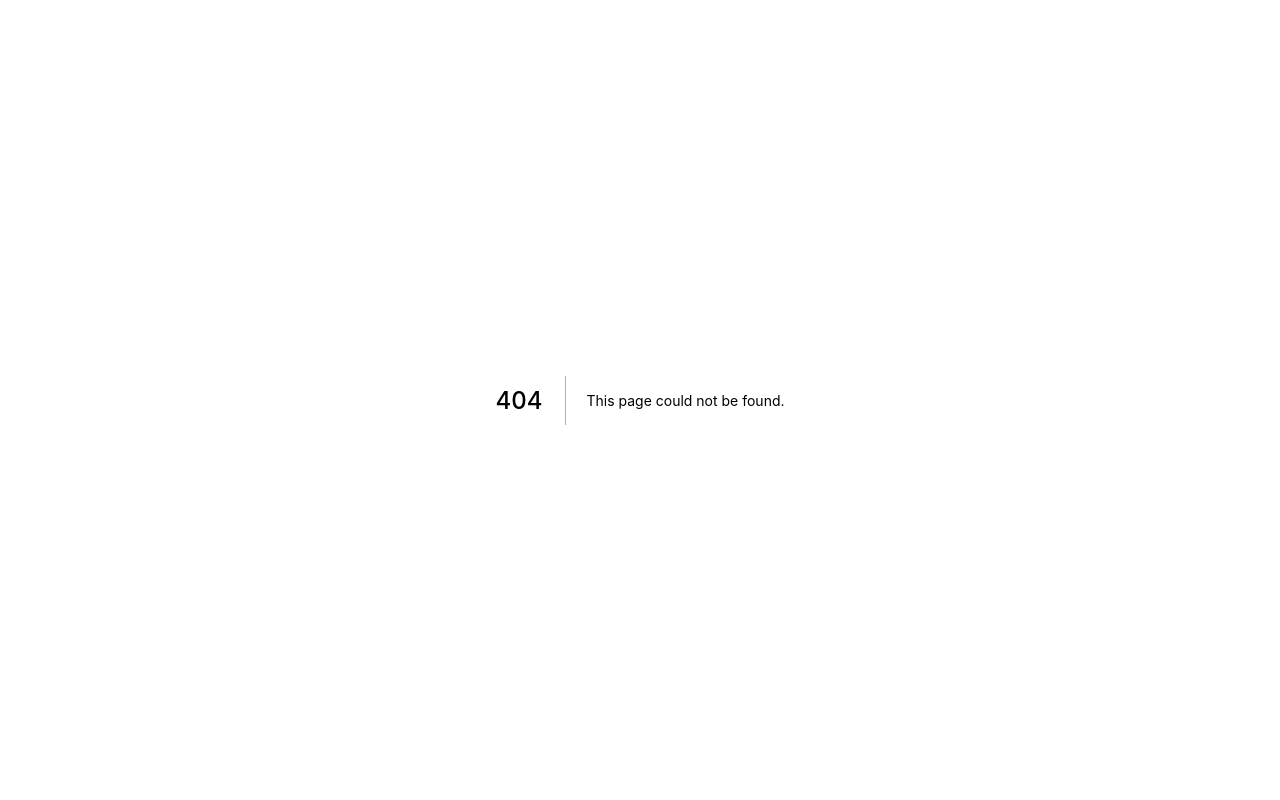
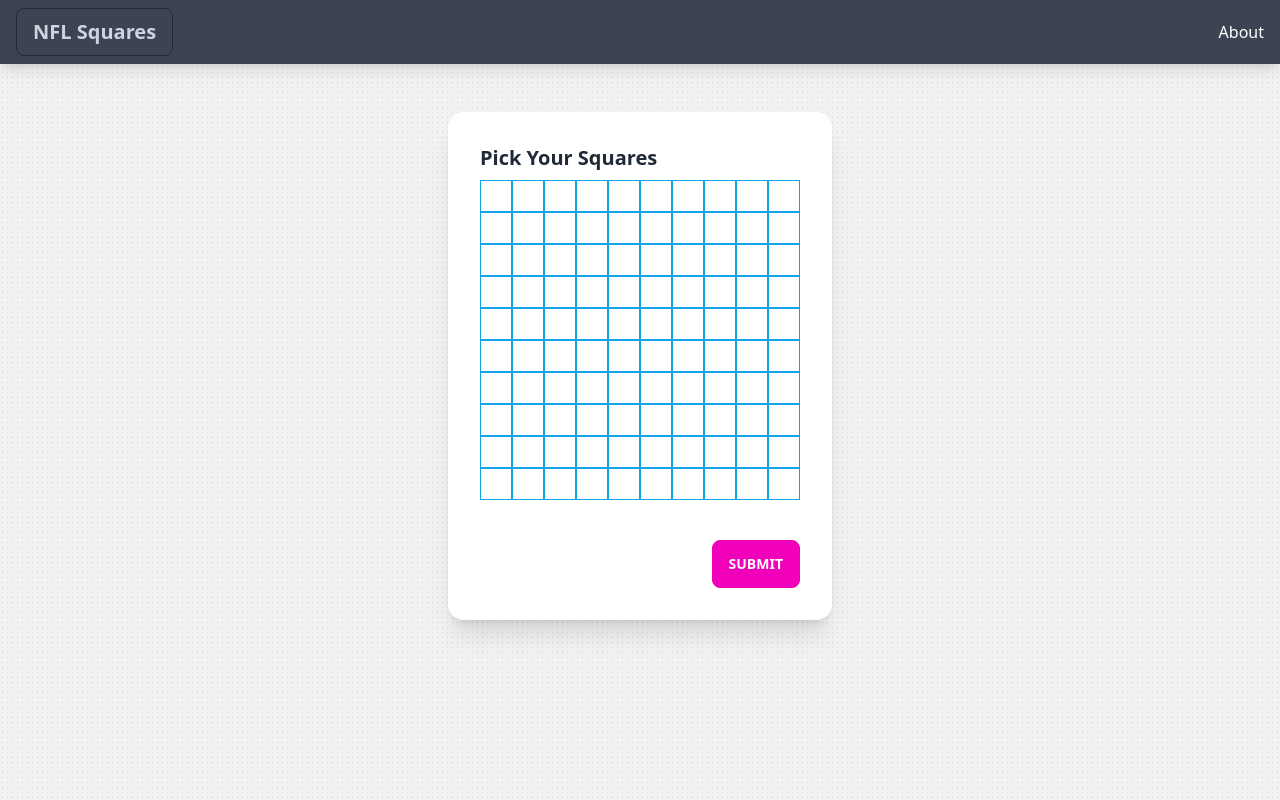
Before and after one commit to SeanPlusPlus/nfl-squares, a Next.js app: page /play in a window 1280 px wide. Before the commit this address had no page. Built offline with nearby package versions, Linux system fonts and the light colour scheme.

Commit message:
main: grid

```diff
--- /dev/null
+++ b/components/board.js
@@ -0,0 +1,35 @@
+const Board = () => {
+  const board = Array(10).fill().map((x,i) => {
+    return Array(10).fill().map((y,idx) => idx)
+  })
+  const handleClick = (e) => {
+    const id = e.target.getAttribute('data-id')
+    console.log(id)
+  }
+  return (
+    <div className="card w-96 bg-base-100 shadow-xl">
+      <div className="card-body">
+        <h2 className="card-title">Pick Your Squares</h2>
+        <div className="grid grid-cols-10">
+          { board.map((row, i) => (
+            row.map((cell) => (
+              <div
+                key={`${i}:${cell}`}
+                data-id={`${i}:${cell}`}
+                onClick={handleClick}
+                className="border border-sky-500 w-8 h-8 hover:bg-sky-500 cursor-pointer"
+              >
+              </div>
+            )
+          )))}
+        </div>
+
+        <div className="card-actions justify-end mt-8">
+          <button className="btn btn-secondary">Submit</button>
+        </div>
+      </div>
+    </div>
+  )
+}
+
+export default Board
--- /dev/null
+++ b/pages/play.js
@@ -0,0 +1,18 @@
+// components
+import Header from '../components/header'
+import Nav from '../components/nav'
+import Board from '../components/board'
+
+export default function App() {
+  return (
+    <div className="grid-bg min-h-screen">
+      <Header />
+      <Nav />
+      <main className="flex md:mt-12">
+        <div className="m-auto">
+          <Board />
+        </div>
+      </main>
+    </div>
+  )
+}
```
